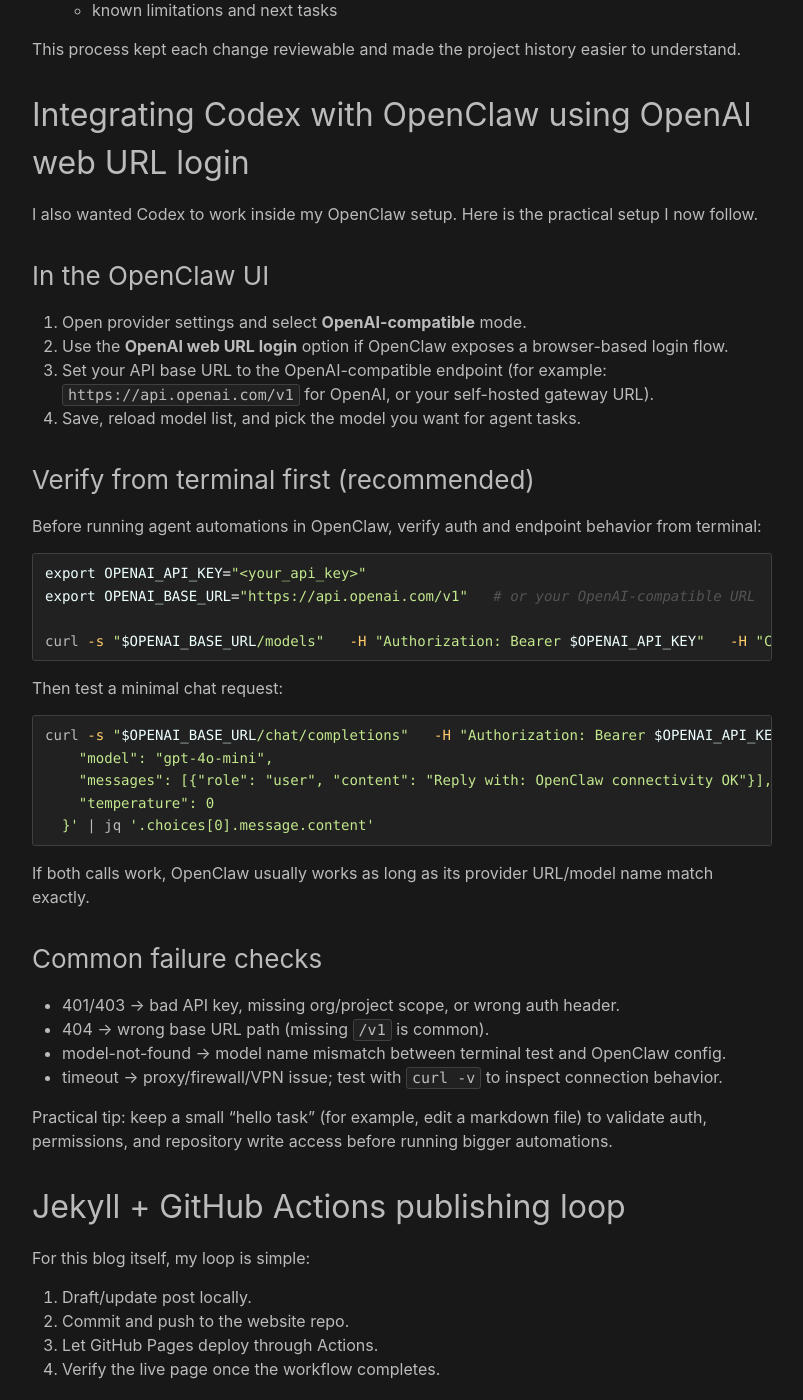
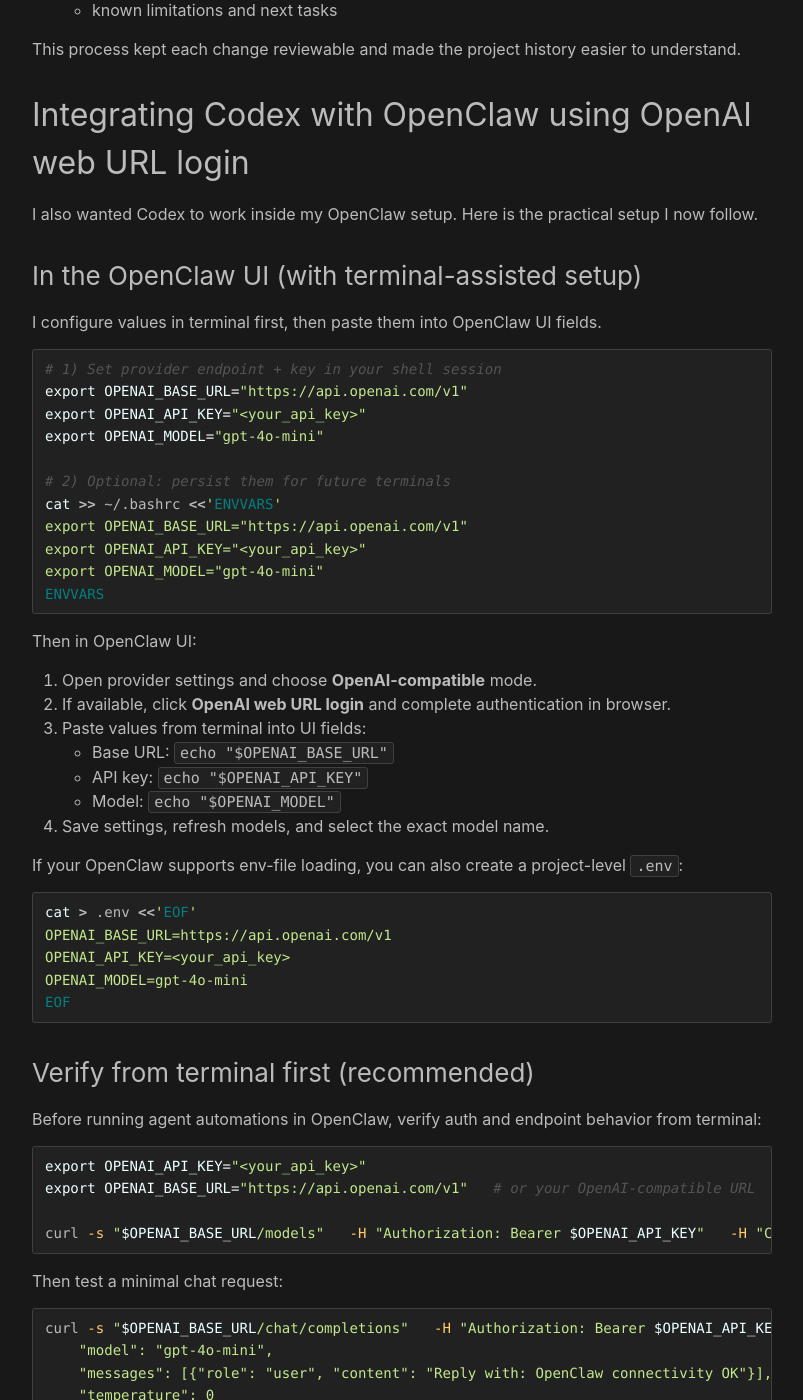
Before and after one commit to richhiey/richhiey.github.io, a Jekyll site: the page built from _posts/2026-03-03-making-the-most-of-codex-agents-part-1.md, in a window 1280 px wide and 1400 px high, scrolled down 1798 px. Shown: the whole window, without its empty margins (238-1041 px from the left). Built offline with Jekyll 4.4.1, drawn with Linux system fonts in a browser that asks for light colours.

Commit message:
Add terminal-first OpenClaw UI setup commands

````diff
--- a/_posts/2026-03-03-making-the-most-of-codex-agents-part-1.md
+++ b/_posts/2026-03-03-making-the-most-of-codex-agents-part-1.md
@@ -73,12 +73,43 @@
 
 I also wanted Codex to work inside my OpenClaw setup. Here is the practical setup I now follow.
 
-### In the OpenClaw UI
+### In the OpenClaw UI (with terminal-assisted setup)
 
-1. Open provider settings and select **OpenAI-compatible** mode.
-2. Use the **OpenAI web URL login** option if OpenClaw exposes a browser-based login flow.
-3. Set your API base URL to the OpenAI-compatible endpoint (for example: `https://api.openai.com/v1` for OpenAI, or your self-hosted gateway URL).
-4. Save, reload model list, and pick the model you want for agent tasks.
+I configure values in terminal first, then paste them into OpenClaw UI fields.
+
+```bash
+# 1) Set provider endpoint + key in your shell session
+export OPENAI_BASE_URL="https://api.openai.com/v1"
+export OPENAI_API_KEY="<your_api_key>"
+export OPENAI_MODEL="gpt-4o-mini"
+
+# 2) Optional: persist them for future terminals
+cat >> ~/.bashrc <<'ENVVARS'
+export OPENAI_BASE_URL="https://api.openai.com/v1"
+export OPENAI_API_KEY="<your_api_key>"
+export OPENAI_MODEL="gpt-4o-mini"
+ENVVARS
+```
+
+Then in OpenClaw UI:
+
+1. Open provider settings and choose **OpenAI-compatible** mode.
+2. If available, click **OpenAI web URL login** and complete authentication in browser.
+3. Paste values from terminal into UI fields:
+   - Base URL: `echo "$OPENAI_BASE_URL"`
+   - API key: `echo "$OPENAI_API_KEY"`
+   - Model: `echo "$OPENAI_MODEL"`
+4. Save settings, refresh models, and select the exact model name.
+
+If your OpenClaw supports env-file loading, you can also create a project-level `.env`:
+
+```bash
+cat > .env <<'EOF'
+OPENAI_BASE_URL=https://api.openai.com/v1
+OPENAI_API_KEY=<your_api_key>
+OPENAI_MODEL=gpt-4o-mini
+EOF
+```
 
 ### Verify from terminal first (recommended)
 
````
